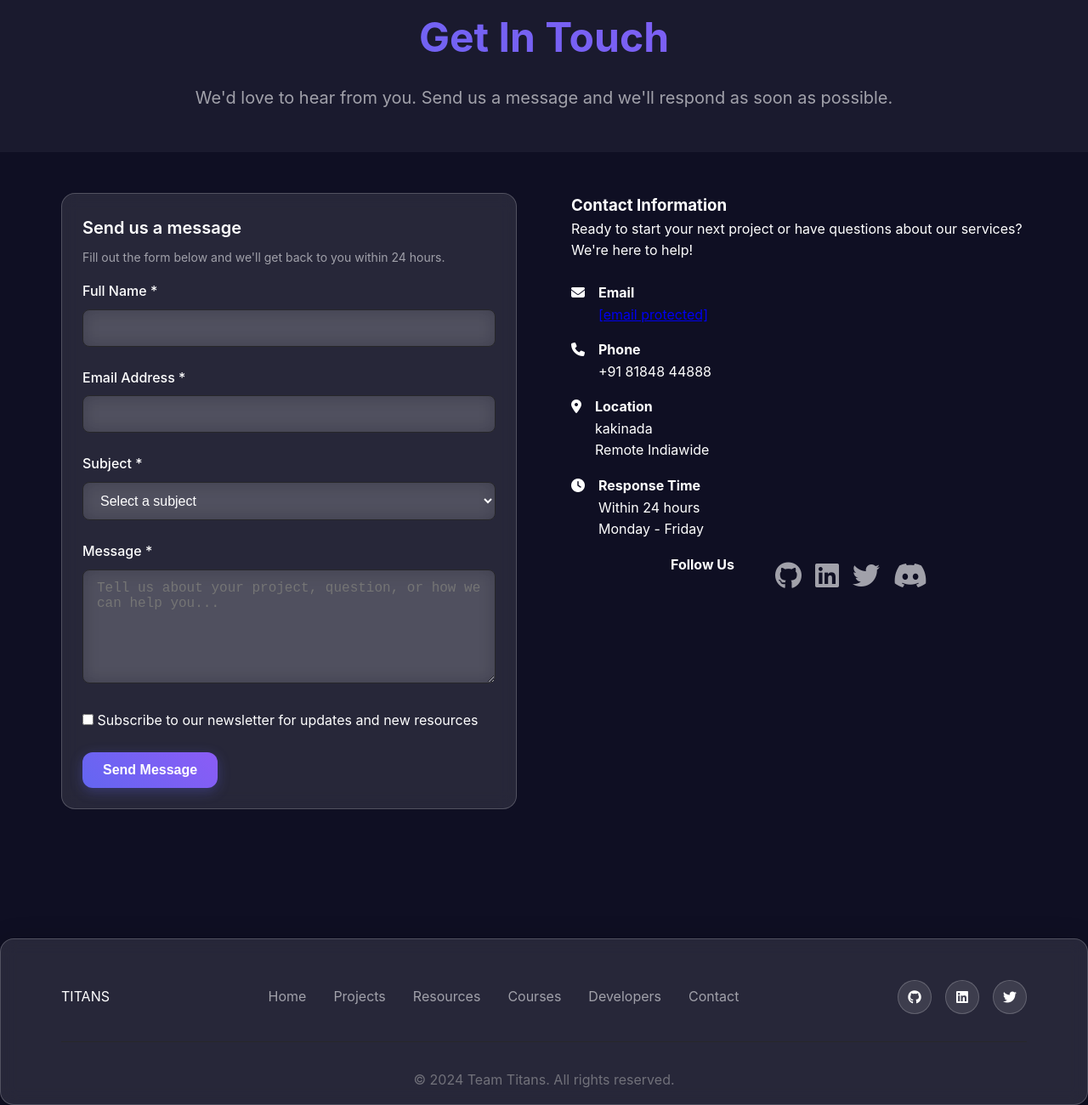
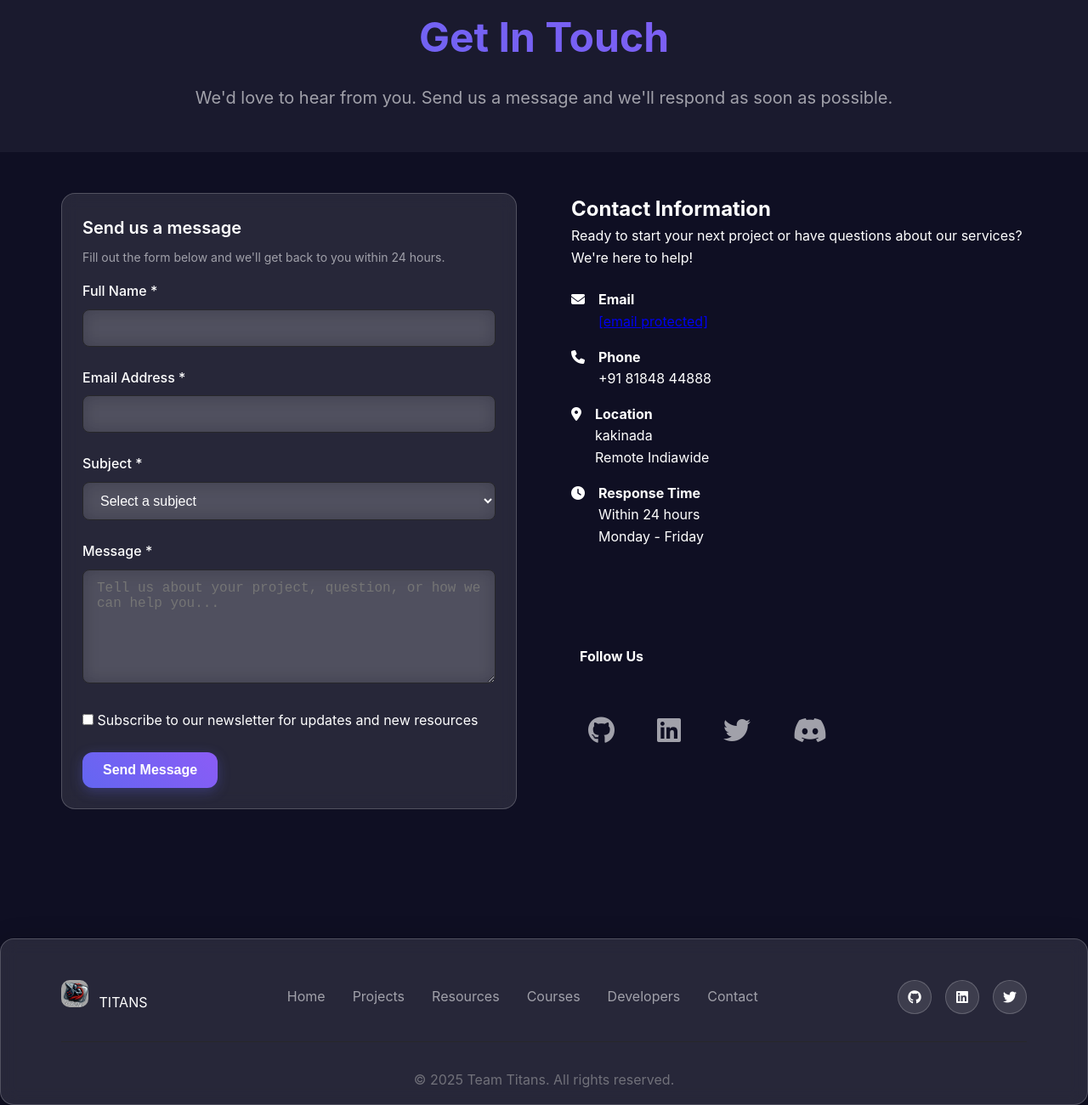
Before and after one commit to alwaysganesh09/teamtitans06, a website: page public/contact.html in a window 1280 px wide. Shown: the part 122-1422 px from the top of the page at 85% size. Drawn offline with Linux system fonts and the light colour scheme.

Commit message:
modified contact added js file 1

```diff
--- a/public/contact.html
+++ b/public/contact.html
@@ -106,9 +106,9 @@
                         </div>
                     </div>
 
-                    <div class="contact-info-section">
+                    <div class="contact-info-section" style="display: flex;flex-direction: column;align-items: flex-start;">
                                     <div class="contact-info">
-                                        <h3>Contact Information</h3>
+                                        <h3 style="font-size: 1.5rem;">Contact Information</h3>
                                         <p class="mb-3">Ready to start your next project or have questions about our services? We're here to help!</p>
 
                                         <div class="contact-item flex gap-2 mb-2">
@@ -144,9 +144,9 @@
                                         </div>
                                     </div>
 
-                                    <div class="social-links">
+                                    <div class="social-links" style="margin-top: 100px;flex-direction: column;margin-left: 10px;">
                                         <h4>Follow Us</h4>
-                                        <div class="social-icons flex gap-2">
+                                        <div class="social-icons flex gap-2" style="display: flex;gap: 50px;margin-left: 10px;">
                                             <a href="#" class="social-icon">
                                                 <i class="fab fa-github"></i>
                                             </a>
@@ -172,6 +172,7 @@
         <div class="container">
             <div class="footer-content">
                 <div class="footer-logo">
+                    <img src="images/logo.png" alt="Team Titans Logo" style="width: 32px; height: 32px; margin-right: 8px;border-radius: 10px;">
                     <span class="logo-text">TITANS</span>
                 </div>
                 <div class="footer-links">
@@ -189,7 +190,7 @@
                 </div>
             </div>
             <div class="footer-bottom">
-                <p>&copy; 2024 Team Titans. All rights reserved.</p>
+                <p>&copy; 2025 Team Titans. All rights reserved.</p>
             </div>
         </div>
     </footer>
```
